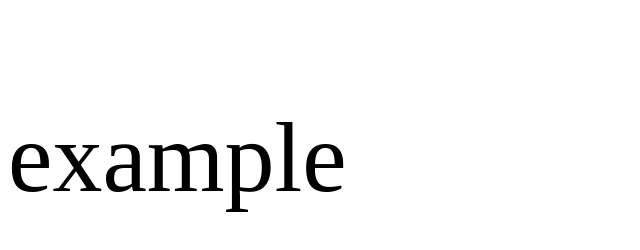
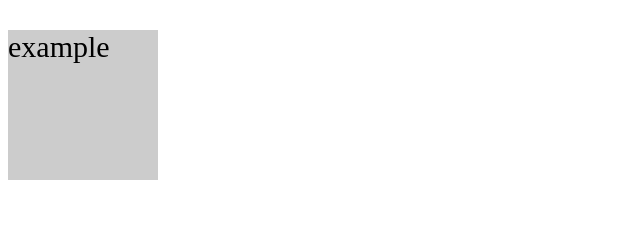
Before and after one commit to bimenjingdu/rem.js, a website: page example.html in a window 1280 px wide. Shown: the whole page, without its empty margins (0-640 px from the left). Drawn offline with Linux system fonts and the light colour scheme.

Commit message:
update doc

```diff
--- a/example.html
+++ b/example.html
@@ -4,6 +4,14 @@
         <meta charset="UTF-8">
         <title>rem.js</title>
         <script src="rem.js"></script>
+        <style>
+            p {
+                width: 1.5rem;
+                height: 1.5rem;
+                background: #ccc;
+                font-size: 0.3rem;
+            }
+        </style>
     </head>
     <body>
         <p>example</p>
--- a/package.json
+++ b/package.json
@@ -1,6 +1,6 @@
 {
   "name": "rem.js",
-  "version": "1.0.0",
+  "version": "1.0.2",
   "description": "移动端页面自动适配脚本",
   "main": "rem.js",
   "scripts": {},
```
Also changed, not shown: README.md.
